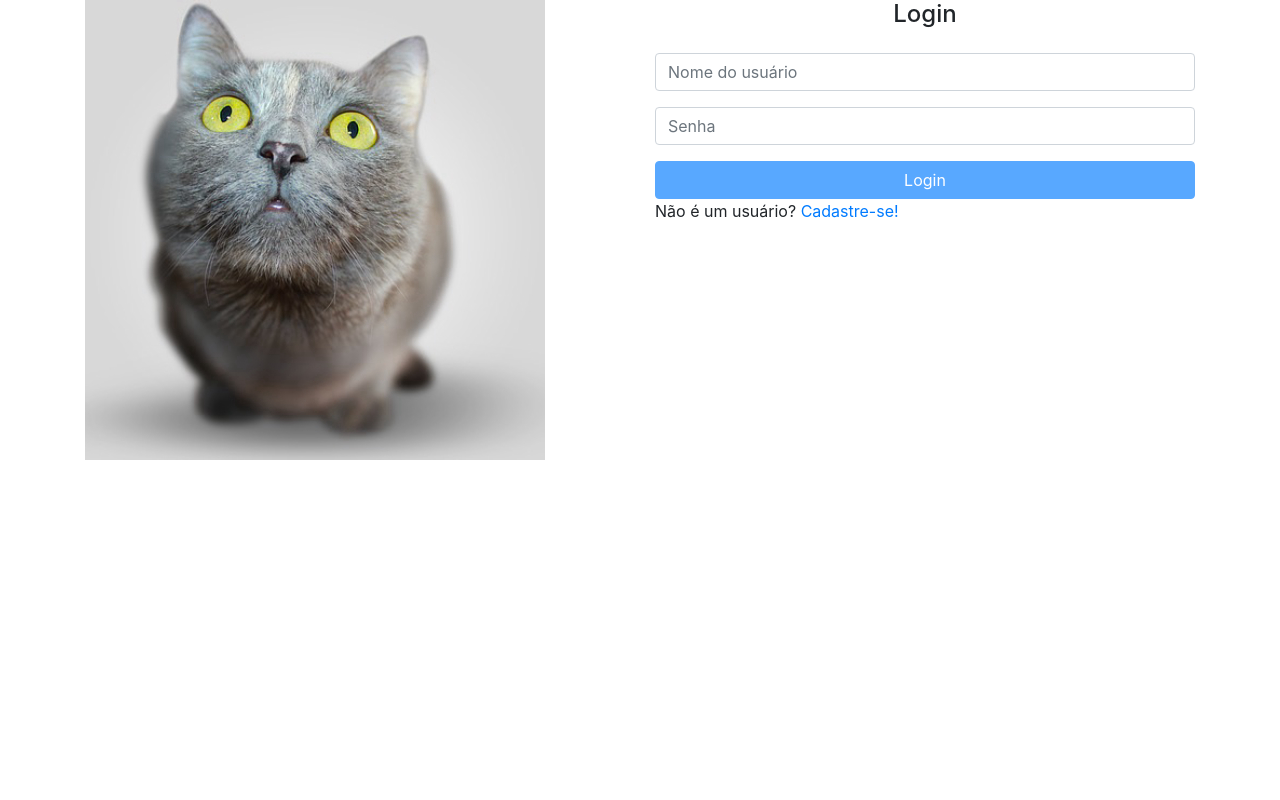
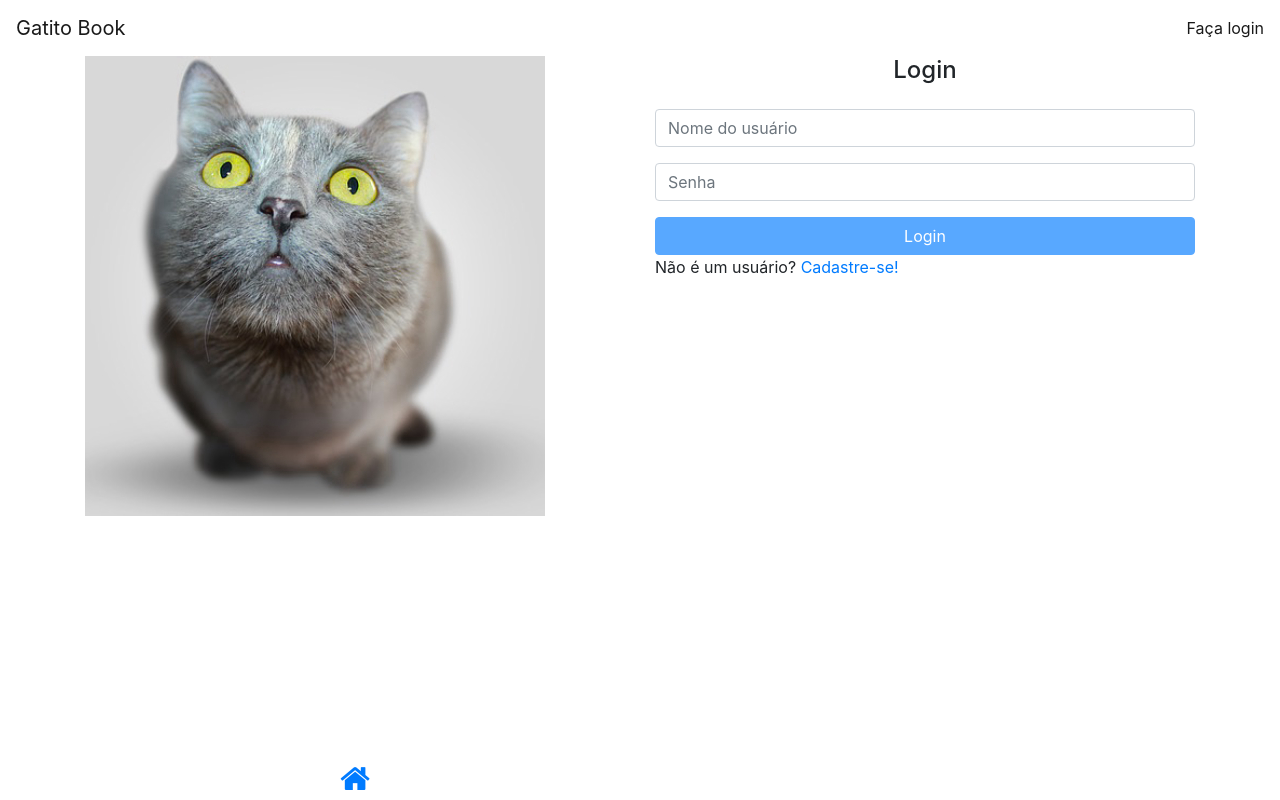
Before and after one commit to RafaZeero/alura-angular-gatito, an Angular app: page /home in a window 1280 px wide. Built offline with nearby package versions, Linux system fonts and the light colour scheme.

Commit message:
add footer

```diff
--- a/src/app/app.component.html
+++ b/src/app/app.component.html
@@ -1 +1,3 @@
+<app-cabecalho></app-cabecalho>
 <router-outlet></router-outlet>
+<app-rodape></app-rodape>
--- /dev/null
+++ b/src/app/componentes/rodape/rodape.component.html
@@ -0,0 +1,13 @@
+<footer class="mt-5">
+  <div class="fixed-bottom bg-white p-1">
+    <div class="container">
+      <div class="row text-center">
+        <div class="col-6">
+          <a [routerLink]="['']">
+            <i class="fa fa-home fa-2x"></i>
+          </a>
+        </div>
+      </div>
+    </div>
+  </div>
+</footer>
--- /dev/null
+++ b/src/app/componentes/rodape/rodape.component.ts
@@ -0,0 +1,15 @@
+import { Component, OnInit } from '@angular/core';
+
+@Component({
+  selector: 'app-rodape',
+  templateUrl: './rodape.component.html',
+  styleUrls: ['./rodape.component.scss']
+})
+export class RodapeComponent implements OnInit {
+
+  constructor() { }
+
+  ngOnInit(): void {
+  }
+
+}
```
Also changed, not shown: src/app/app.module.ts (+9 -1 lines), src/app/componentes/rodape/rodape.module.ts (added, +11 -0 lines), src/app/componentes/rodape/rodape.component.scss (added), 1 other file (tests, documents, lock files or other folders).
